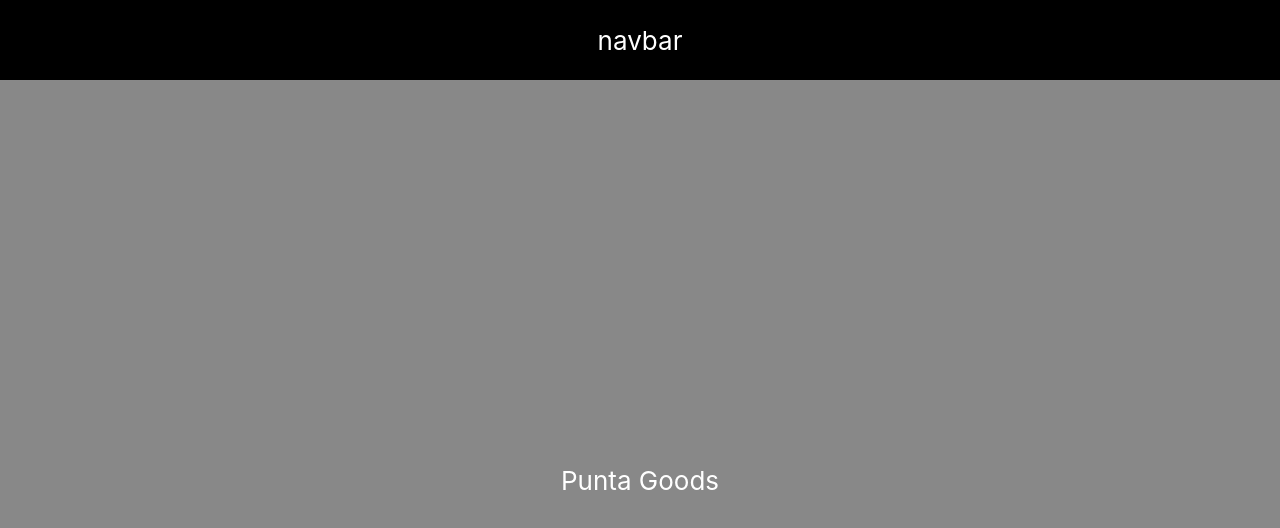
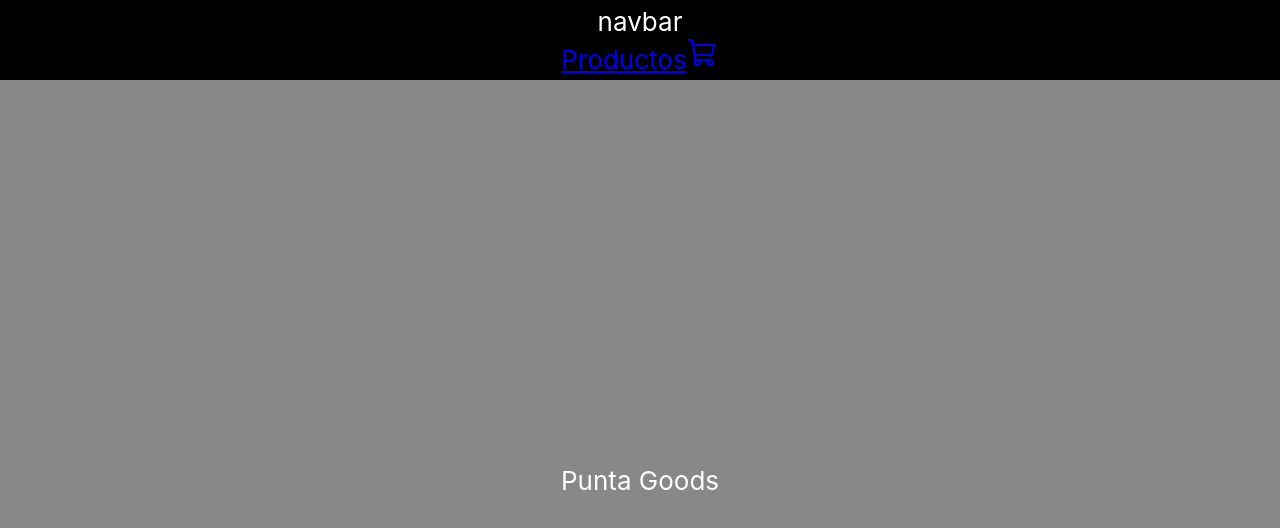
Before and after one commit to pedrosb90/pgstore, a React (Create React App) app in the folder pgstore/: page / in a window 1280 px wide. Shown: the top 528 px of the page. Built offline with nearby package versions, Linux system fonts and the light colour scheme.

Commit message:
navbar/ routes - cart icon

```diff
--- a/pgstore/package.json
+++ b/pgstore/package.json
@@ -6,6 +6,7 @@
     "@testing-library/jest-dom": "^5.17.0",
     "@testing-library/react": "^13.4.0",
     "@testing-library/user-event": "^13.5.0",
+    "phosphor-react": "^1.4.1",
     "react": "^18.3.1",
     "react-dom": "^18.3.1",
     "react-router-dom": "^6.26.0",
--- a/pgstore/src/App.js
+++ b/pgstore/src/App.js
@@ -1,4 +1,3 @@
-import logo from "./logo.svg";
 import "./App.css";
 import "./Navbar.css";
 import { BrowserRouter as Router, Route, Routes } from "react-router-dom";
--- a/pgstore/src/components/navbar.jsx
+++ b/pgstore/src/components/navbar.jsx
@@ -1,5 +1,17 @@
 import React from "react";
+import { Link } from "react-router-dom";
+import { ShoppingCart } from "phosphor-react";
 
 export const Navbar = () => {
-  return <div className="Nav-header">navbar</div>;
+  return (
+    <div className="Nav-header">
+      navbar
+      <div className="Links">
+        <Link to="/">Productos</Link>
+        <Link to="/carrito">
+          <ShoppingCart size={32} />
+        </Link>
+      </div>
+    </div>
+  );
 };
```
Also changed, not shown: 1 other file (tests, documents, lock files or other folders).
